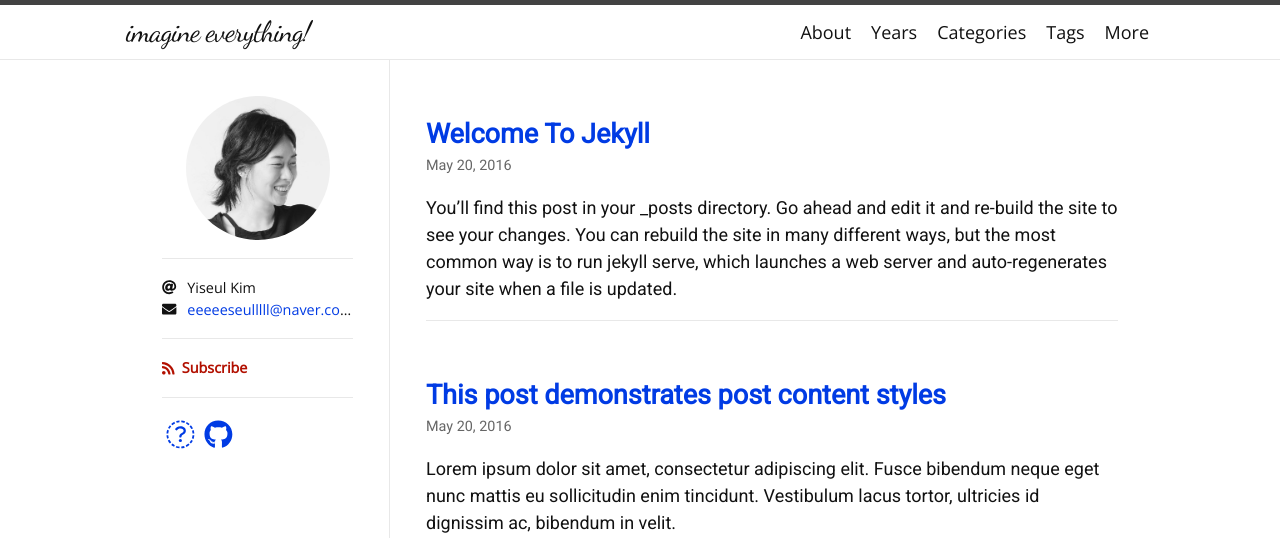
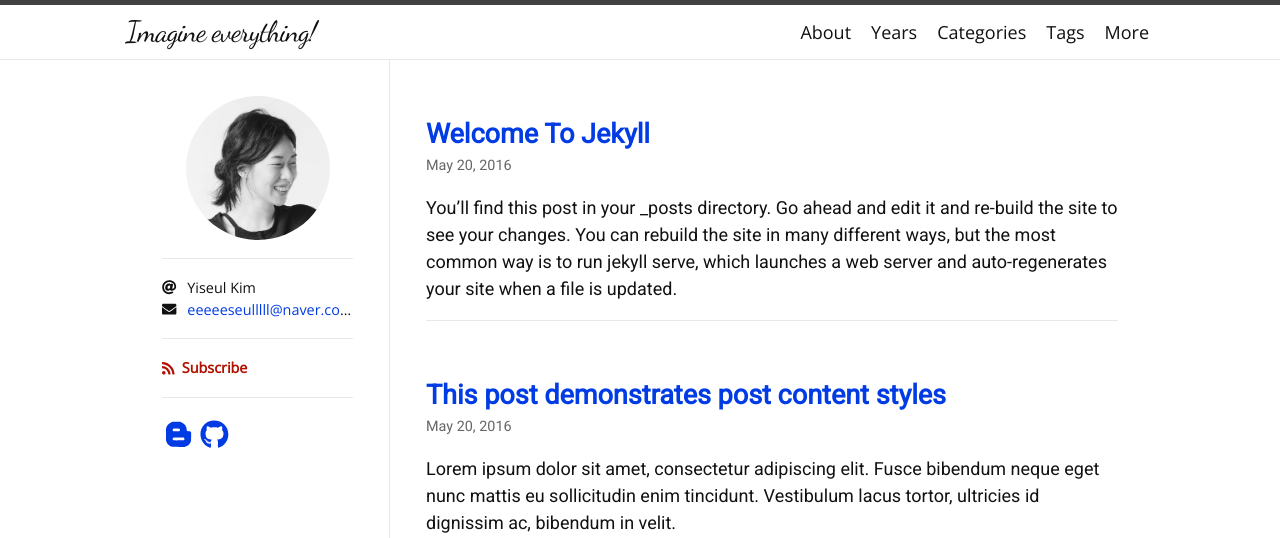
Before and after one commit to eseulssi/kimyiseul.github.io, a Jekyll site: the page built from index.html, in a window 1280 px wide. Shown: the top 538 px of the page. Built offline with Jekyll 4.4.1, drawn with Linux system fonts in a browser that asks for light colours; nearby versions of some CDN libraries; some web fonts are replaced; the list of posts is cut into pages by our own code.

Commit message:
링크 변경

```diff
--- a/_config.yml
+++ b/_config.yml
@@ -1,4 +1,4 @@
-title: imagine everything!
+title: Imagine everything!
 description: A minimal and beautiful Jekyll theme best for writing and note-taking.
 author: Yiseul Kim
 avatar: /profilee.jpg
--- a/_data/social.yml
+++ b/_data/social.yml
@@ -1,6 +1,6 @@
 - title: blog
   url: https://blog.naver.com/eeeeeseulllll/223057735435
-  icon: fab fa-blog
+  icon: fab fa-blogger-b
 - title: GitHub
   url: https://github.com/eseulssi
   icon: fab fa-github
```
